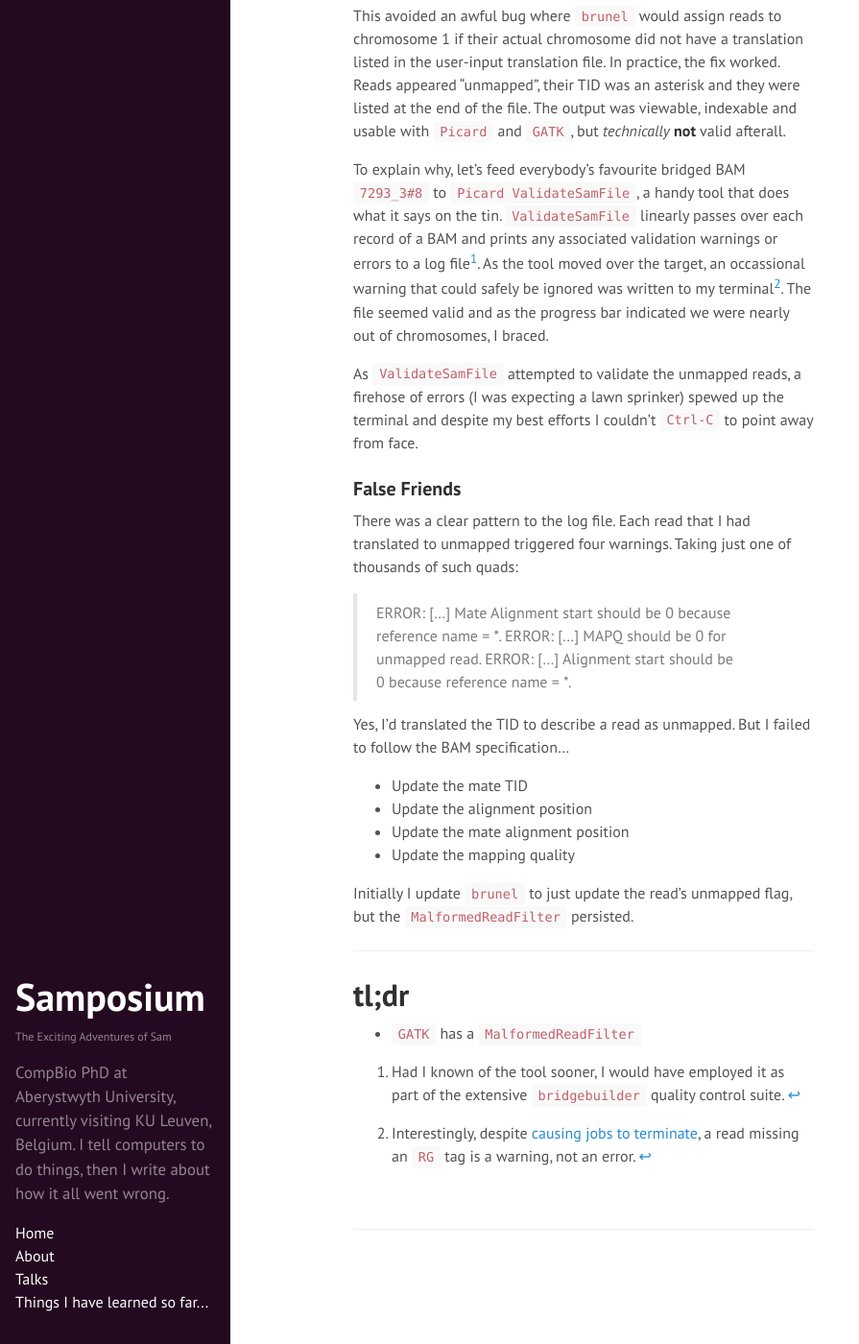
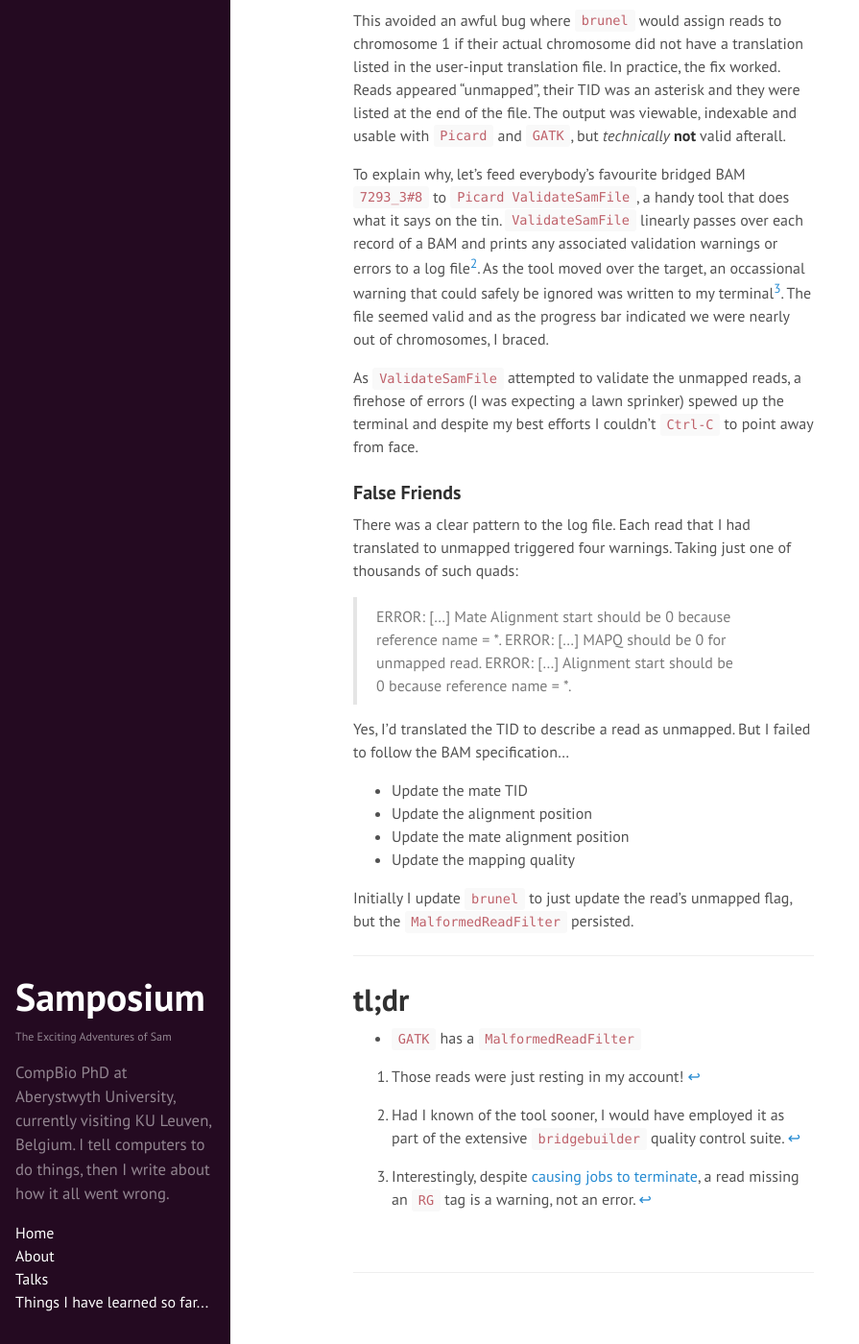
Before and after one commit to SamStudio8/samstudio8.github.io.off, a Jekyll site: the page built from _posts/2015-08-27-bridgebuilding-p4.md, in a window 1280 px wide and 1400 px high, scrolled down 3688 px. Shown: the whole window at 96% size, without its empty margins (0-895 px from the left). Built offline with Jekyll 4.4.1, drawn with Linux system fonts in a browser that asks for light colours; Markdown is read by kramdown in place of the engine named in the settings; comment, search, counter and statistics services are not loaded; part of the change alters nothing that is shown.

Commit message:
Update 2015-08-27-bridgebuilding-p4.md

````diff
--- a/_posts/2015-08-27-bridgebuilding-p4.md
+++ b/_posts/2015-08-27-bridgebuilding-p4.md
@@ -15,7 +15,7 @@ provides a single sample of output from a random job in the state of interest.
 Taking its offering, it seemed I was about to get extremely familiar with lanelet `7293_3#8`.
 The error was at least straightforward...
 
-### Accounting Irregularities
+### Accounting Irregularities[^0]
 
 ```
 ... [step] failed because 48619252 reads were generated in the output bam
@@ -165,6 +165,8 @@ persisted.
 #tl;dr
 * `GATK` has a `MalformedReadFilter`
 
+[^0]: Those reads were just resting in my account!
+
 [^1]: Had I known of the tool sooner, I would have employed it as part of the extensive `bridgebuilder` quality control suite.
 
 [^2]: Interestingly, despite [causing jobs to terminate]({% post_url 2015-07-31-bridgebuilding-p3 %}#vanish-rg), a read missing an `RG` tag is a warning, not an error.
````
